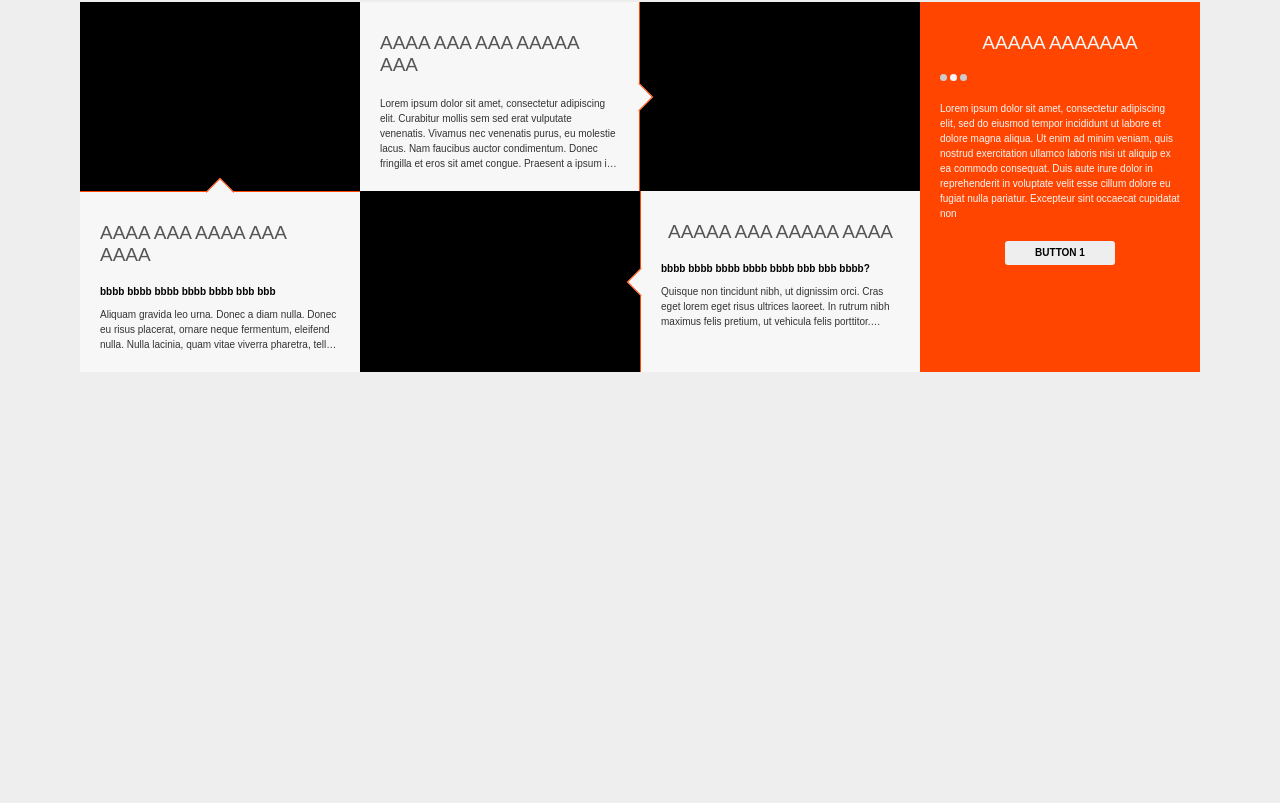
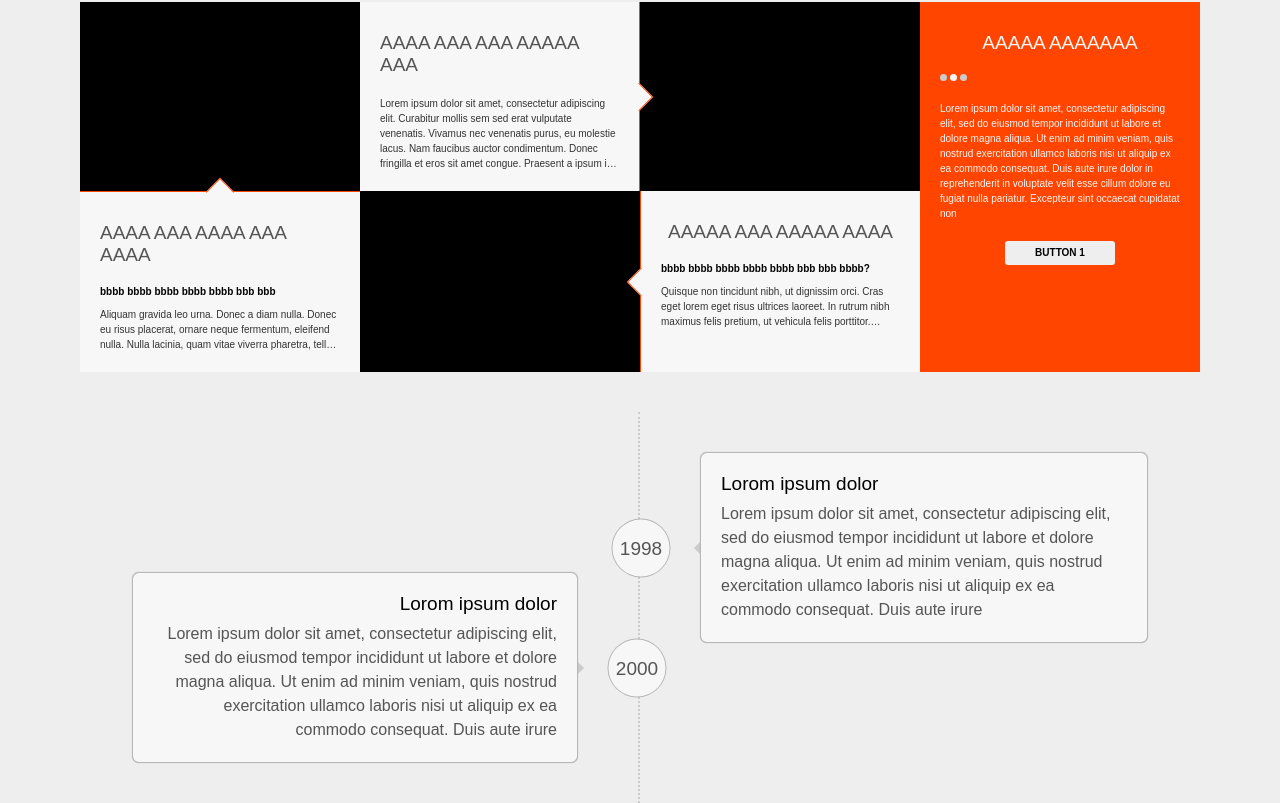
Before and after one commit to mdivani/Test, a React app: page / in a window 1280 px wide. Shown: the part 267-1070 px from the top of the page. Before the commit the page ends 800 px from the top, so only its background shows below. Built offline with nearby package versions, Linux system fonts and the light colour scheme.

Commit message:
style bottom section

```diff
--- a/src/components/BoxContainer.js
+++ b/src/components/BoxContainer.js
@@ -33,10 +33,23 @@ const BoxContainer = (props) => {
             </Box>
         )
     }
-    else if(props.type === 'bottom') {
+    else if(props.type === 'bottom-right') {
         return (
-            <Box className='box--bottom'>
-
+            <Box className='box--bottom box--bottom--right'>
+                <h1 className='heading-secondary'>lorom ipsum dolor</h1>
+                <p className='text-tertiary'>
+                Lorem ipsum dolor sit amet, consectetur adipiscing elit, sed do eiusmod tempor incididunt ut labore et dolore magna aliqua. Ut enim ad minim veniam, quis nostrud exercitation ullamco laboris nisi ut aliquip ex ea commodo consequat. Duis aute irure
+                </p>
+            </Box>
+        )
+    }
+    else if(props.type === 'bottom-left') {
+        return (
+            <Box className='box--bottom box--bottom--left'>
+                <h1 className='heading-secondary'>lorom ipsum dolor</h1>
+                <p className='text-tertiary'>
+                Lorem ipsum dolor sit amet, consectetur adipiscing elit, sed do eiusmod tempor incididunt ut labore et dolore magna aliqua. Ut enim ad minim veniam, quis nostrud exercitation ullamco laboris nisi ut aliquip ex ea commodo consequat. Duis aute irure
+                </p>
             </Box>
         )
     }
--- a/src/layout/Page.js
+++ b/src/layout/Page.js
@@ -2,6 +2,7 @@ import React from 'react';
 import BoxContainer from '../components/BoxContainer';
 import SectionMiddle from './SectionMiddle';
 import customData from '../testData.json';
+import SectionBottom from './SectionBottom';
 
 export default class Page extends React.Component {
     constructor(props) {
@@ -34,6 +35,7 @@ export default class Page extends React.Component {
                     }
                 </section>
                 <SectionMiddle data={this.state.middle}/>
+                <SectionBottom />
             </main>
         )
     }
--- /dev/null
+++ b/src/layout/SectionBottom.js
@@ -0,0 +1,15 @@
+import React from 'react';
+import BoxContainer from '../components/BoxContainer';
+
+const SectionBottom = () => (
+    <section className='section section--bottom'>
+        <div className='section--bottom__left'>
+            <BoxContainer type='bottom-left'></BoxContainer>
+        </div>
+        <div className='section--bottom__right'>
+        <BoxContainer type='bottom-right'></BoxContainer>
+    </div>
+    </section>
+);
+
+export default SectionBottom;
--- a/src/style/base/_typography.scss
+++ b/src/style/base/_typography.scss
@@ -7,8 +7,10 @@
 }
 
 .heading-secondary {
-    font-size: $font-size-m;
+    font-size: $font-size-l;
     font-weight: 300;
+    color: $color-black;
+    margin-bottom: $xs-size;
 
     &::first-letter {
         text-transform: uppercase;
@@ -38,6 +40,14 @@
     @include textOverflow(12);
 }
 
+.text-tertiary {
+    font-size: $font-size-m;
+    color: $color-grey-dark-2;
+    line-height: 1;
+
+    @include textOverflow(5);
+}
+
 .text-primary--long {
     @include textOverflow(5);
 }
--- a/src/style/components/_box.scss
+++ b/src/style/components/_box.scss
@@ -90,4 +90,77 @@
             }
         }
     }
+
+    &--bottom {
+        display: block;
+        border-radius: $xs-size;
+        background-color: $color-secondary;
+        box-shadow: 0 0 .1rem rgba($color-black, .26);
+        border: 1px solid rgba($color-black, .26);
+        color: $color-grey-dark-2;
+        padding: $s-size;
+        position: relative;
+        width: 80%;
+        margin: $l-size auto;
+
+        &::after {
+            content: '';
+            background-color: $color-grey-light-2;
+            width: $s-size/2;
+            height: $s-size/2;
+            position: absolute;
+            top: 50%;
+            z-index: -1;
+        }
+
+        &::before {
+            position: absolute;
+            border-radius: 50%;
+            background-color: $color-secondary;
+            border: 1px solid rgba($color-black, .26);
+            line-height: 1;
+            height: $s-size * 2 + $font-size-l;
+            width: $s-size * 2 + $font-size-l;
+            display: flex;
+            align-items: center;
+            justify-content: center;
+            font-size: $font-size-l;
+            top: 50%;
+            text-align: center;
+
+        }
+
+        &--left {
+            margin-top: 16em;
+            margin-right: $l-size * 1.5;
+            text-align: right;
+
+            &::after {
+                left: 100%;
+                transform: translate(-50%, -50%) rotate(45deg);
+            }
+
+            &::before {
+                content: "2000";
+                right: -($l-size * 1.5);
+                transform: translate(50%, -50%);
+            }
+        }
+
+        &--right {
+            margin-left: $l-size * 1.5;
+
+            &::after {
+                right: 100%;
+                transform: translate(50%, -50%) rotate(45deg);
+            }
+
+            &::before {
+                content: "1998";
+                left: -($l-size * 1.5);
+                transform: translate(-50%, -50%);
+            }
+        }
+
+    }
 }
--- a/src/style/layout/_section.scss
+++ b/src/style/layout/_section.scss
@@ -28,4 +28,19 @@
         }
     }
 
+    &--bottom {
+        display: flex;
+
+        &__left,
+        &__right {
+            flex: 0 0 50%;
+            align-self: stretch;
+        }
+
+        &__left {
+            border-right: 2px dotted $color-grey-light-2;
+            height: auto;
+        }
+    }
+
 }
```
